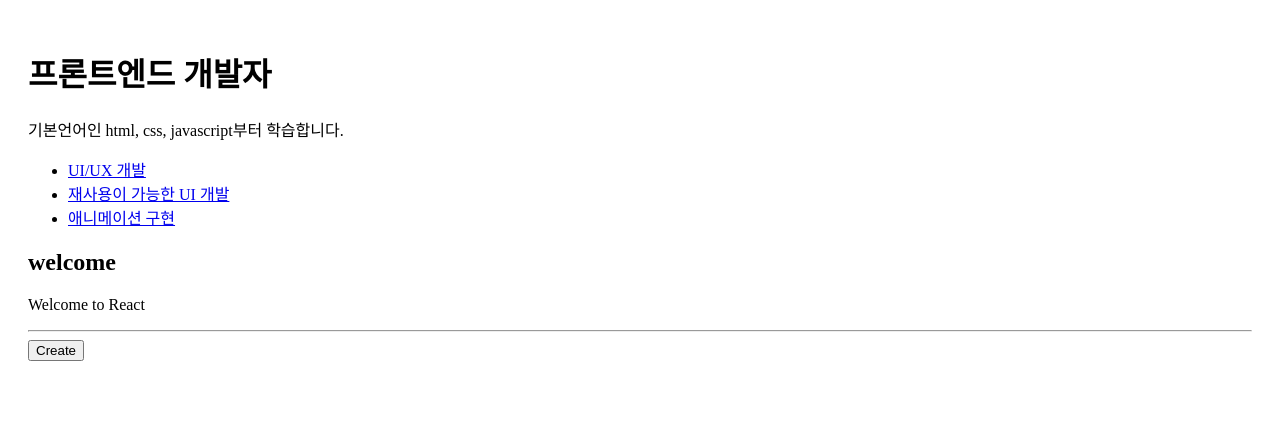
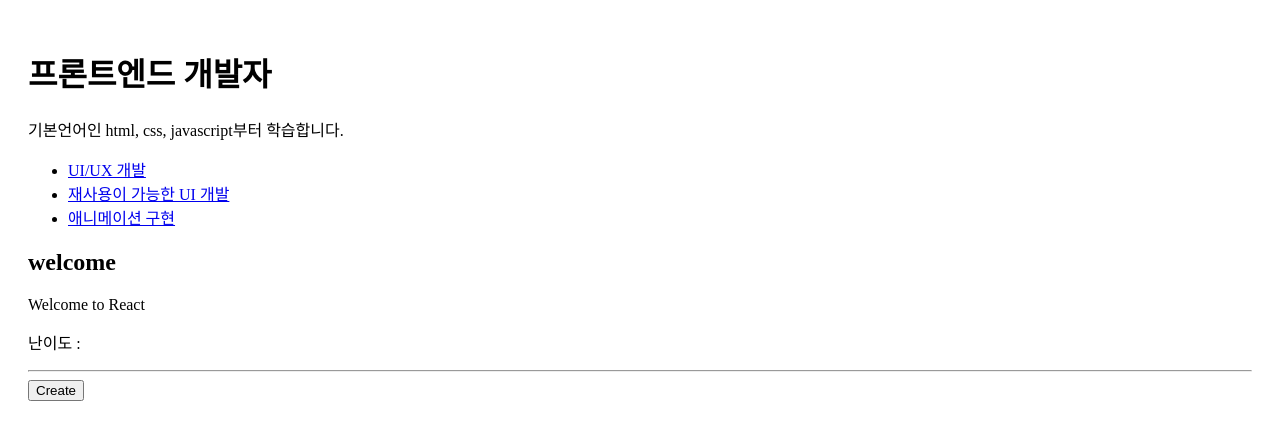
Before and after one commit to RaeChoe/estfe13_react-basic, a React (Vite) app: page / in a window 1280 px wide. Shown: the top 440 px of the page. Built offline with nearby package versions, Linux system fonts and the light colour scheme.

Commit message:
feat: MyArticle 난이도 텍스트 추가

```diff
--- a/src/components/MyArticle.jsx
+++ b/src/components/MyArticle.jsx
@@ -5,7 +5,7 @@ function MyArticle({ title, desc, level, onChangeMode, onDelete }) {
       <article>
         <h2>{title}</h2>
         <p>{desc}</p>
-        <p>{level}</p>
+        <p>난이도 : {level}</p>
       </article>
       {onChangeMode && <button onClick={onChangeMode}>수정</button>}
       {onDelete && <button onClick={onDelete}>삭제</button>}
```
